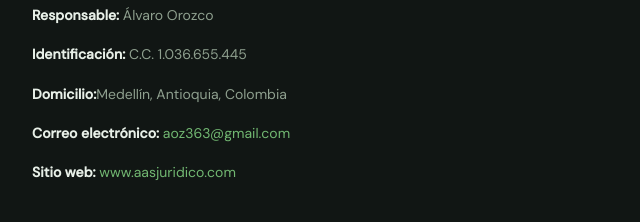
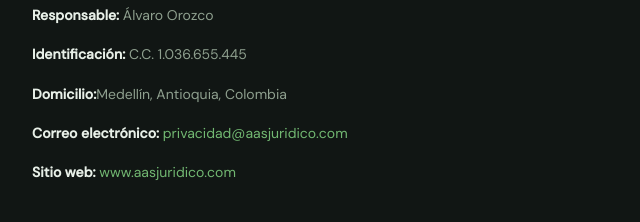
Before and after one commit to alvaroaoz/portafolio, a plain HTML site: page politica.html in a window 1280 px wide. Shown: the part 1360-1582 px from the top of the page, 228-868 px from the left. Drawn offline with nearby package versions, Linux system fonts and the light colour scheme; a web font is replaced by a local one.

Commit message:
Update contact emails in index.html and politica.html

```diff
--- a/politica.html
+++ b/politica.html
@@ -263,7 +263,7 @@
   <p><strong>Responsable:</strong> Álvaro Orozco</p>
   <p><strong>Identificación:</strong> C.C. 1.036.655.445</p>
   <p><strong>Domicilio:</strong>Medellín, Antioquia, Colombia</p>
-  <p><strong>Correo electrónico:</strong> <a href="mailto:aoz363@gmail.com">aoz363@gmail.com</a></p>
+  <p><strong>Correo electrónico:</strong> <a href="mailto:privacidad@aasjuridico.com">privacidad@aasjuridico.com</a></p>
   <p><strong>Sitio web:</strong> <a href="https://www.aasjuridico.com" target="_blank" rel="noopener">www.aasjuridico.com</a></p>
 
   <h2 id="marco-legal">2. Marco legal aplicable</h2>
@@ -397,6 +397,8 @@
 
   <h2 id="consultas-reclamos">9. Procedimiento para consultas y reclamos</h2>
 
+  <p>Las peticiones, quejas, reclamos y solicitudes (PQRS) pueden dirigirse al correo <a href="mailto:pqr@aasjuridico.com">pqr@aasjuridico.com</a>. Las solicitudes relacionadas específicamente con el tratamiento de datos personales pueden remitirse a <a href="mailto:privacidad@aasjuridico.com">privacidad@aasjuridico.com</a>.</p>
+
   <h3>9.1. Consultas</h3>
   <p>Las consultas se atienden en un término máximo de <strong>diez (10) días hábiles</strong>. Si no es posible en ese plazo, se informará al interesado indicando los motivos y la nueva fecha, que no podrá superar cinco (5) días hábiles adicionales.</p>
 
@@ -452,7 +454,7 @@
   <h2 id="aviso-privacidad">17. Aviso de privacidad</h2>
   <div class="box box-success">
     <strong>Aviso de privacidad:</strong><br><br>
-    Álvaro Orozco, domiciliado en Medellín (Colombia), es el responsable del tratamiento de los datos recolectados a través de este sitio. Sus datos se usarán para responder consultas y establecer comunicación profesional, y —solo si usted lo autoriza expresamente— para mejorar modelos de inteligencia artificial, previa anonimización irreversible. Puede conocer, actualizar, rectificar y suprimir su información, o revocar su autorización (antes de la anonimización), escribiendo a <a href="mailto:aoz363@gmail.com">aoz363@gmail.com</a>.
+    Álvaro Orozco, domiciliado en Medellín (Colombia), es el responsable del tratamiento de los datos recolectados a través de este sitio. Sus datos se usarán para responder consultas y establecer comunicación profesional, y —solo si usted lo autoriza expresamente— para mejorar modelos de inteligencia artificial, previa anonimización irreversible. Puede conocer, actualizar, rectificar y suprimir su información, o revocar su autorización (antes de la anonimización), escribiendo a <a href="mailto:privacidad@aasjuridico.com">privacidad@aasjuridico.com</a>.
   </div>
 
   <h2 id="autoridades">18. Autoridades de control</h2>
@@ -465,7 +467,7 @@
 
   <h2 id="contacto-datos">19. Datos de contacto para ejercicio de derechos</h2>
   <ul>
-    <li><strong>Correo:</strong> <a href="mailto:aoz363@gmail.com">aoz363@gmail.com</a></li>
+    <li><strong>Correo:</strong> <a href="mailto:privacidad@aasjuridico.com">privacidad@aasjuridico.com</a></li>
     <li><strong>Domicilio:</strong> Calle 25 #79A-87, Medellín, Antioquia, Colombia</li>
   </ul>
 
```
Also changed, not shown: index.html (+8 -4 lines).
